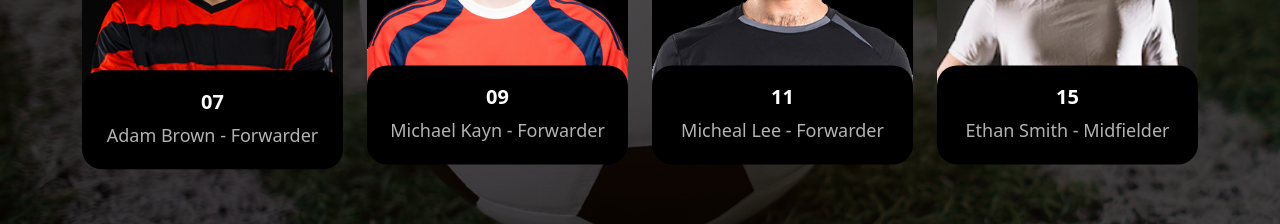
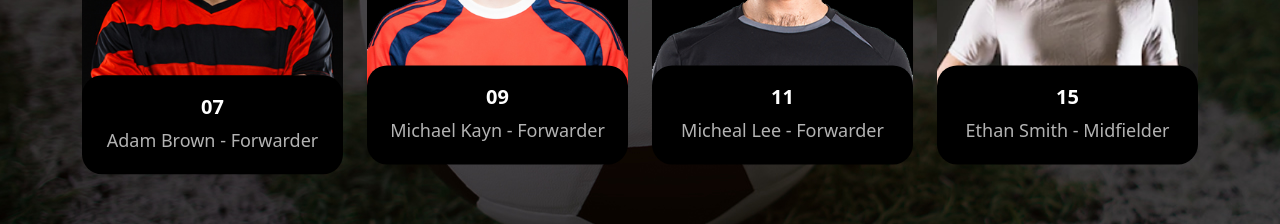
Before and after one commit to FernandoVerderame/proj-html-vuejs, a Vue app: page / in a window 1280 px wide. In both pictures the pointer is over the element 212 px from the left and 445 px from the top of the page. Shown: the part 331-555 px from the top of the page. Built offline with nearby package versions, Linux system fonts and the light colour scheme.

Commit message:
fixed transform

```diff
--- a/src/components/players/PlayerCard.vue
+++ b/src/components/players/PlayerCard.vue
@@ -48,7 +48,7 @@ export default {
         left: 0;
         right: 0;
         bottom: 0;
-        transform: translateY(-35%);
+        transform: translateY(-30%);
     }
 
 
```
